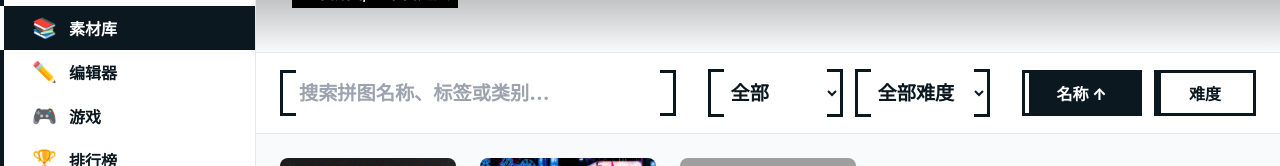
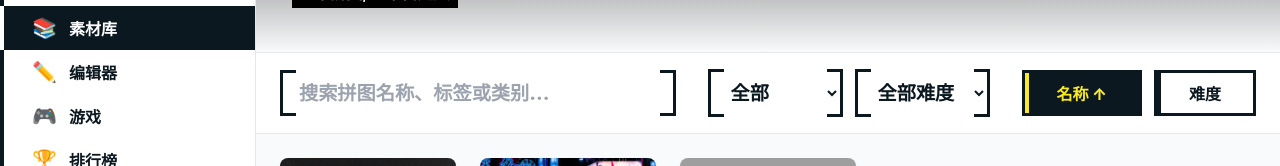
Before and after one commit to Hachi8mi-Software/Jigsaw, a Vue app: page /Jigsaw/library in a window 1280 px wide. Shown: the part 187-353 px from the top of the page. Built offline with nearby package versions, Linux system fonts and the light colour scheme; grey boxes are pictures that could not be loaded; a web font is replaced by a local one.

Commit message:
🎨 添加Highlight样式

```diff
--- a/src/assets/ark.css
+++ b/src/assets/ark.css
@@ -27,12 +27,14 @@
 .ark {
   --theme-primary: #0b1820;
   --theme-background: #ffffff;
+  --theme-highlight: #fae925;
   line-height: normal;
 }
 
 [data-theme="dark"] .ark {
-  --theme-primary: #fae925;
+  --theme-primary: #ffffff;
   --theme-background: #0b1820;
+  --theme-highlight: #fae925;
 }
 
 button.ark {
@@ -59,6 +61,11 @@ button.ark.primary {
   background: var(--theme-primary);
 }
 
+button.ark.highlight {
+  color: var(--theme-highlight);
+  background: var(--theme-primary);
+}
+
 button.ark::before {
   content: '';
   display: block;
@@ -74,6 +81,10 @@ button.ark.primary::before {
   background: var(--theme-background);
 }
 
+button.ark.highlight::before {
+  background: var(--theme-highlight);
+}
+
 button.ark:hover {
   color: var(--theme-background);
   animation: 0.5s spreadBg cubic-bezier(0.23, 1, 0.32, 1) forwards;
@@ -85,6 +96,13 @@ button.ark.primary:hover {
   color: var(--theme-primary);
   animation: 0.5s spreadBg cubic-bezier(0.23, 1, 0.32, 1) forwards;
   background: linear-gradient(90deg, var(--theme-background) 0 50%, var(--theme-primary) 50% 100%);
+  background-size: 200% 100%;
+}
+
+button.ark.highlight:hover {
+  color: var(--theme-primary);
+  animation: 0.5s spreadBg cubic-bezier(0.23, 1, 0.32, 1) forwards;
+  background: linear-gradient(90deg, var(--theme-highlight) 0 50%, var(--theme-primary) 50% 100%);
   background-size: 200% 100%;
 }
 
--- a/src/views/LibraryView.vue
+++ b/src/views/LibraryView.vue
@@ -42,11 +42,11 @@
         </select>
       </div>
       <div class="filter-controls">
-          <button @click="setSortBy('name')" class="ark" :class="{ 'primary': sortBy === 'name' }">
+          <button @click="setSortBy('name')" class="ark" :class="{ 'highlight': sortBy === 'name' }">
             名称 {{ sortBy === 'name' ? (sortOrder === 'asc' ? '↑' : '↓') : '' }}
           </button>
 
-          <button @click="setSortBy('difficulty')" class="ark" :class="{ 'primary': sortBy === 'difficulty' }">
+          <button @click="setSortBy('difficulty')" class="ark" :class="{ 'highlight': sortBy === 'difficulty' }">
             难度 {{ sortBy === 'difficulty' ? (sortOrder === 'asc' ? '↑' : '↓') : '' }}
           </button>
         </div>
```
